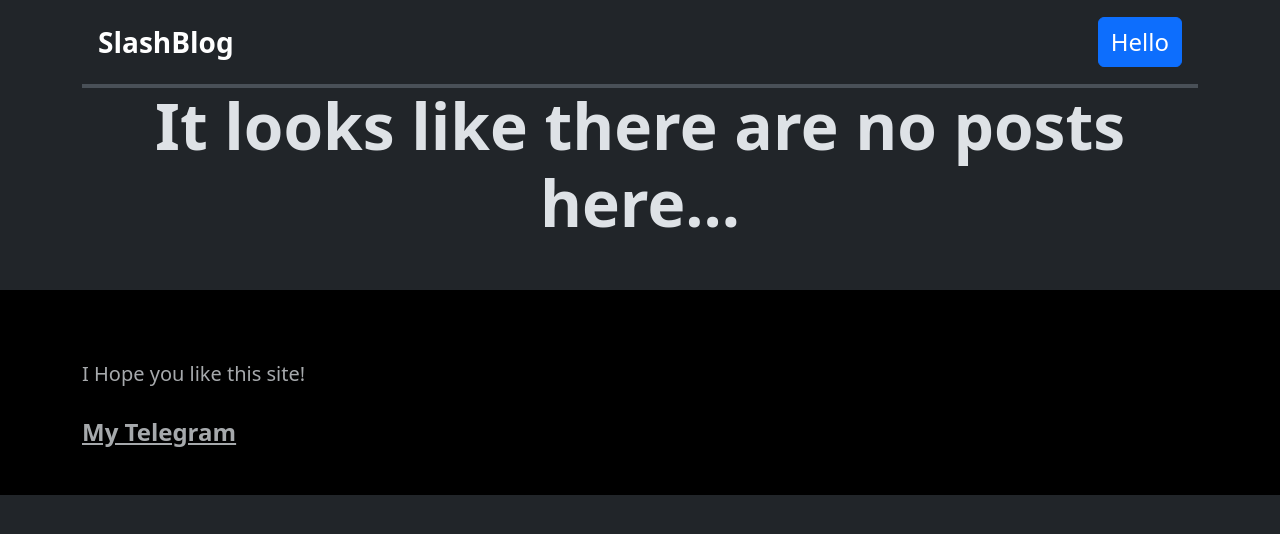
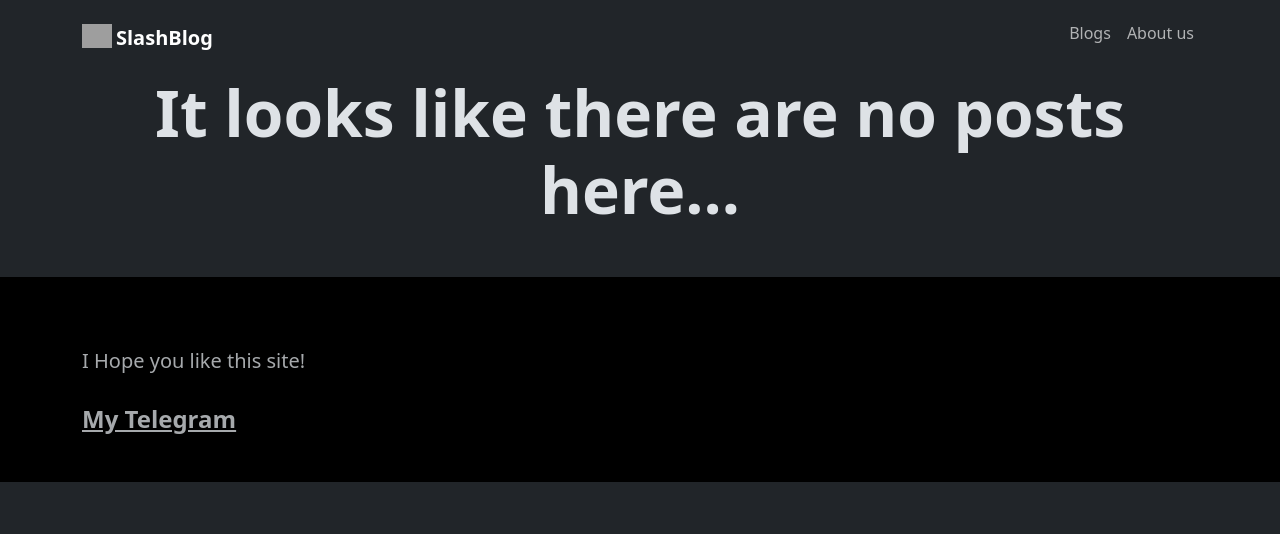
Before and after one commit to alter703/slashblog, a Django app: page /blog/ in a window 1280 px wide. Shown: the top 534 px of the page. Run offline with Django 5.2, Linux system fonts and the light colour scheme; data that the repository does not hold is empty; grey boxes are pictures that could not be loaded.

Commit message:
Update navbar and index page in main and blog apps(update cards)

```diff
--- a/apps/blog/templates/blog/index.html
+++ b/apps/blog/templates/blog/index.html
@@ -7,11 +7,12 @@
     {% if not all_posts %}
     <p class="display-3 fw-bold text-center">It looks like there are no posts here...</p>
     {% else %}
+    <div class="container bg-dark-subtle rounded-3 my-3 py-1">
         <div class="row row-cols-1 row-cols-sm-2 row-cols-lg-3">
             {% for post in all_posts %}
             <div class="col d-inline-flex py-2">
                 <a href="{% url 'blog:detail' post.id %}"
-                class="card link-offset-2 link-underline link-underline-opacity-0 border-4 border-black bg-black shadow-lg d-flex"
+                    class="card link-offset-2 link-underline link-underline-opacity-0 border-4 border-black bg-black shadow-sm"
                     style="width:100%">
                     <img src="{{ post.image.url }}" class="card-img-top" alt=" NO IMAGE">
                     <div class="card-body ">
@@ -28,4 +29,6 @@
             {% endif %}
         </div>
     </div>
+
+</div>
 {% endblock content %}
--- a/apps/main/templates/main/index.html
+++ b/apps/main/templates/main/index.html
@@ -9,12 +9,12 @@
         <h1 class="display-1 text-success text-center fw-bold">Have</h1>
         <h1 class="display-1 text-warning text-center fw-bold">An Imagination!</h1>
 
-        <div class="row m-5 d-flex justify-content-center">
+        <!-- <div class="row m-5 d-flex justify-content-center">
             <div class="btn-group text-center m-4 px-3 py-4">
                 <a href="{% url 'blog:index' %}" class="btn btn-primary fs-3 p-3 ms-5 text-wrap">Blogs</a>
                 <a href="{% url 'main:about' %}" class="btn btn-outline-info fs-3 p-3 me-5 text-wrap">About us</a>
             </div>
-        </div>
+        </div> -->
 
         <p class="lead text-center">This is the main site</p>
 
--- a/templates/_include_blocks/_nav.html
+++ b/templates/_include_blocks/_nav.html
@@ -1,8 +1,20 @@
-<div class="container mx-auto">
-    <nav class="navbar bg-dark border-bottom border-4 border-body p-3" data-bs-theme="dark">
-        <a href="/" class="navbar-brand fw-bold fs-3">SlashBlog</a>
-        <a href="#" class="btn btn-primary fs-4">
-            Hello
-        </a>
-    </nav>
-</div>
+<nav class="navbar navbar-expand-md">
+    <div class="container-xl mx-auto p-2">
+        <a href="{% url 'main:index' %}" class="navbar-brand"><img src="static\slash-square-fill-svgrepo-com.svg"
+                alt="Logo" width="30" height="24" class="d-inline-block align-text-top mx-1"><span
+                class="fw-bolder">SlashBlog</span></a>
+
+        <button class="navbar-toggler btn btn-primary p-2" type="button" data-bs-toggle="collapse"
+            data-bs-target="#main-nav" aria-controls="main-nav" aria-expanded="false"
+            aria-label="Toggle navigation">Options</button>
+
+        <div class="collapse navbar-collapse justify-content-end aligh-center" id="main-nav">
+            <ul class="navbar-nav">
+                <li class="nav-item">
+                    <a class="nav-link h4" href="{% url 'blog:index' %}">Blogs</a>
+                </li>
+                <li class="nav-item">
+                    <a class="nav-link h4" href="{% url 'main:about' %}">About us</a>
+                </li>
+        </div>
+</nav>
```
Lines whose indentation alone changed are shown as unchanged.
